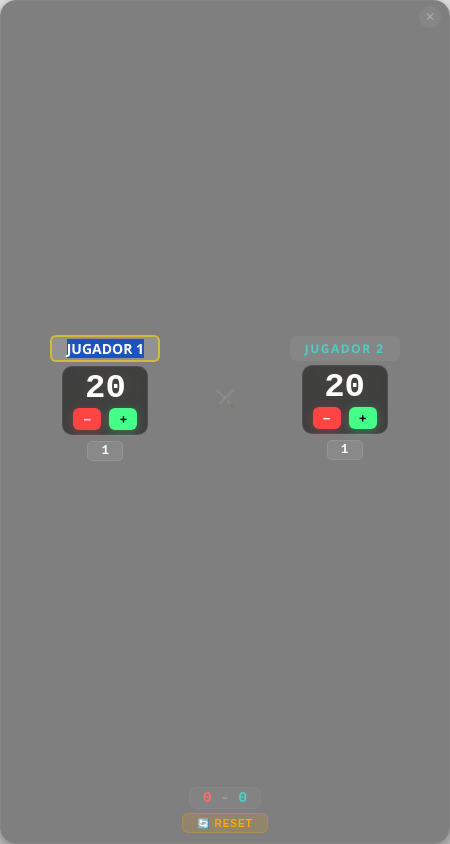
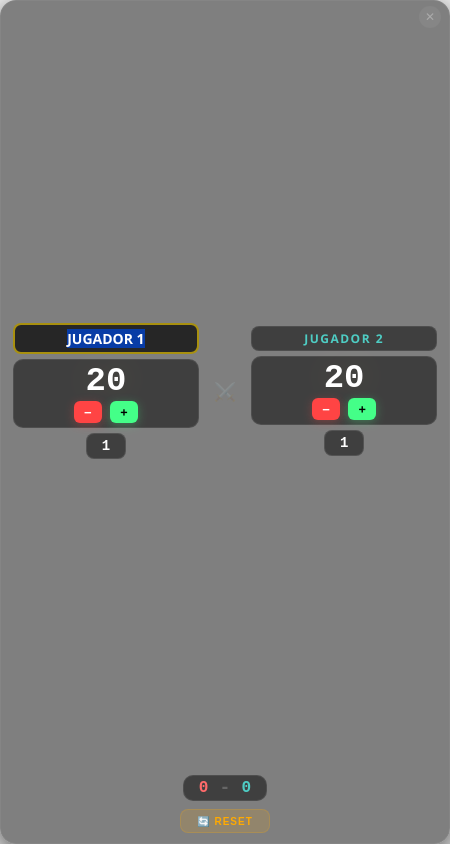
Before and after one commit to tipazosmyl-sys/contador-magic-overlay, an Electron app: page src/index.html in a window 450 px wide. Both pictures are taken after a click on the element "JUGADOR 1". Drawn offline with Linux system fonts and the light colour scheme.

Commit message:
Ajustes de diseño

```diff
--- a/src/index.html
+++ b/src/index.html
@@ -5,7 +5,7 @@
     <meta name="viewport" content="width=device-width, initial-scale=1.0">
     <title>Magic Overlay Counter</title>
     <style>
-        /* ===== ESTILOS ===== */
+        /* ===== ESTILOS UNIFORMES ===== */
         * {
             margin: 0;
             padding: 0;
@@ -24,7 +24,7 @@
         }
 
         .overlay-container {
-            background: rgba(0, 0, 0, 0.50);  /* ← 50% TRANSPARENTE */
+            background: rgba(0, 0, 0, 0.50);
             backdrop-filter: blur(8px);
             border-radius: 16px;
             padding: 12px 20px 12px 20px;
@@ -36,7 +36,7 @@
             flex-direction: column;
             align-items: center;
             justify-content: center;
-            min-height: 210px;
+            min-height: 230px;
             border: 1px solid rgba(255, 255, 255, 0.05);
             -webkit-app-region: drag;
         }
@@ -67,7 +67,7 @@
 
         .container {
             display: flex;
-            gap: 30px;
+            gap: 20px;
             align-items: center;
             justify-content: center;
             width: 100%;
@@ -79,29 +79,32 @@
             display: flex;
             flex-direction: column;
             align-items: center;
-            gap: 4px;
+            gap: 5px;
             min-width: 110px;
             flex: 1;
         }
 
+        /* ===== TODOS LOS CUADROS CON EL MISMO FONDO ===== */
         .player-label {
             color: #fff;
             font-size: 14px;
             font-weight: bold;
             letter-spacing: 1.5px;
-            padding: 3px 14px;
-            border-radius: 6px;
-            background: rgba(255, 255, 255, 0.06);
+            padding: 4px 16px;
+            border-radius: 8px;
+            background: rgba(0, 0, 0, 0.5);  /* ← MISMO FONDO */
+            border: 1px solid rgba(255, 255, 255, 0.08);
             cursor: pointer;
             transition: all 0.2s ease;
             -webkit-app-region: no-drag;
-            border: 1px solid transparent;
+            width: 100%;
+            text-align: center;
         }
 
         .player-label:hover {
-            background: rgba(255, 255, 255, 0.12);
-            border-color: rgba(255, 255, 255, 0.1);
-            transform: scale(1.05);
+            background: rgba(0, 0, 0, 0.7);
+            border-color: rgba(255, 255, 255, 0.15);
+            transform: scale(1.02);
         }
 
         .player-label:active {
@@ -117,16 +120,16 @@
         }
 
         .player-name-input {
-            background: rgba(255, 255, 255, 0.1);
+            background: rgba(0, 0, 0, 0.5);
             border: 2px solid rgba(255, 215, 0, 0.3);
-            border-radius: 6px;
-            padding: 2px 10px;
+            border-radius: 8px;
+            padding: 4px 10px;
             color: white;
             font-size: 14px;
             font-weight: bold;
             text-align: center;
             font-family: 'Segoe UI', sans-serif;
-            width: 110px;
+            width: 100%;
             display: none;
             -webkit-app-region: no-drag;
         }
@@ -134,7 +137,7 @@
         .player-name-input:focus {
             outline: none;
             border-color: rgba(255, 215, 0, 0.6);
-            background: rgba(255, 255, 255, 0.15);
+            background: rgba(0, 0, 0, 0.7);
         }
 
         .player-name-input.active {
@@ -146,13 +149,14 @@
             flex-direction: column;
             align-items: center;
             justify-content: center;
-            background: rgba(0, 0, 0, 0.5);  /* ← SE MANTIENE */
+            background: rgba(0, 0, 0, 0.5);
             padding: 6px 16px 8px 16px;
             border-radius: 10px;
             border: 1px solid rgba(255, 255, 255, 0.08);
             min-width: 80px;
             min-height: 70px;
             gap: 3px;
+            width: 100%;
         }
 
         .life-value {
@@ -230,23 +234,23 @@
             box-shadow: 0 2px 15px rgba(68, 255, 136, 0.5);
         }
 
+        /* ===== INPUTS "1" CON EL MISMO FONDO ===== */
         .damage-input-container {
             display: flex;
             justify-content: center;
             align-items: center;
-            margin-top: 2px;
             width: 100%;
         }
 
         .damage-input {
-            background: rgba(255, 255, 255, 0.08);
+            background: rgba(0, 0, 0, 0.5);  /* ← MISMO FONDO */
             border: 1px solid rgba(255, 255, 255, 0.1);
-            border-radius: 5px;
-            padding: 2px 8px;
+            border-radius: 8px;
+            padding: 4px 8px;
             color: white;
-            font-size: 14px;
-            width: 42px;
-            height: 24px;
+            font-size: 16px;
+            width: 50px;
+            height: 30px;
             text-align: center;
             font-family: 'Courier New', monospace;
             font-weight: bold;
@@ -256,7 +260,7 @@
         .damage-input:focus {
             outline: none;
             border-color: rgba(255, 215, 0, 0.3);
-            background: rgba(255, 255, 255, 0.12);
+            background: rgba(0, 0, 0, 0.7);
         }
 
         .damage-input::-webkit-inner-spin-button {
@@ -267,13 +271,13 @@
             -moz-appearance: textfield;
         }
 
-        /* ===== MARCADOR EDITABLE ===== */
+        /* ===== MARCADOR CON EL MISMO FONDO ===== */
         .score-section {
             display: flex;
             align-items: center;
             justify-content: center;
-            gap: 8px;
-            margin: 2px 0;
+            gap: 10px;
+            margin: 4px 0;
             -webkit-app-region: no-drag;
             width: 100%;
         }
@@ -281,25 +285,25 @@
         .score-display {
             display: flex;
             align-items: center;
-            gap: 4px;
-            padding: 2px 14px;
-            background: rgba(255, 255, 255, 0.03);
-            border-radius: 8px;
-            border: 1px solid rgba(255, 255, 255, 0.04);
+            gap: 6px;
+            padding: 4px 20px;
+            background: rgba(0, 0, 0, 0.5);  /* ← MISMO FONDO */
+            border-radius: 10px;
+            border: 1px solid rgba(255, 255, 255, 0.08);
             cursor: pointer;
             transition: all 0.2s ease;
         }
 
         .score-display:hover {
-            background: rgba(255, 255, 255, 0.06);
-            border-color: rgba(255, 255, 255, 0.1);
+            background: rgba(0, 0, 0, 0.7);
+            border-color: rgba(255, 255, 255, 0.15);
         }
 
         .score-number {
-            font-size: 18px;
+            font-size: 20px;
             font-weight: bold;
             font-family: 'Courier New', monospace;
-            min-width: 18px;
+            min-width: 22px;
             text-align: center;
             transition: all 0.2s ease;
             cursor: pointer;
@@ -321,24 +325,24 @@
 
         .score-dash {
             color: rgba(255, 255, 255, 0.2);
-            font-size: 16px;
+            font-size: 18px;
             font-weight: bold;
             font-family: 'Courier New', monospace;
             padding: 0 2px;
         }
 
         .score-input {
-            background: rgba(255, 255, 255, 0.1);
+            background: rgba(0, 0, 0, 0.5);
             border: 2px solid rgba(255, 215, 0, 0.3);
-            border-radius: 4px;
+            border-radius: 6px;
             padding: 0 4px;
             color: white;
-            font-size: 18px;
+            font-size: 20px;
             font-weight: bold;
             text-align: center;
             font-family: 'Courier New', monospace;
-            width: 28px;
-            height: 26px;
+            width: 32px;
+            height: 30px;
             display: none;
             -webkit-app-region: no-drag;
         }
@@ -346,7 +350,7 @@
         .score-input:focus {
             outline: none;
             border-color: rgba(255, 215, 0, 0.6);
-            background: rgba(255, 255, 255, 0.15);
+            background: rgba(0, 0, 0, 0.7);
         }
 
         .score-input.active {
@@ -360,7 +364,7 @@
         .bottom-controls {
             display: flex;
             gap: 10px;
-            margin-top: 2px;
+            margin-top: 4px;
             -webkit-app-region: no-drag;
         }
 
@@ -368,14 +372,14 @@
             background: rgba(255, 170, 0, 0.15);
             color: #ffaa00;
             border: 1px solid rgba(255, 170, 0, 0.2);
-            padding: 3px 18px;
+            padding: 4px 22px;
             font-size: 12px;
-            border-radius: 6px;
+            border-radius: 8px;
             font-weight: 600;
             cursor: pointer;
             transition: all 0.2s ease;
             letter-spacing: 1px;
-            height: 24px;
+            height: 28px;
         }
 
         .btn-reset:hover {
@@ -429,18 +433,18 @@
         }
 
         @media (max-width: 450px) {
-            .container { gap: 15px; }
+            .container { gap: 12px; }
             .life-value { font-size: 34px; }
-            .player { min-width: 90px; }
-            .overlay-container { padding: 10px 14px; min-height: 200px; }
-            .life-container { min-width: 65px; min-height: 60px; padding: 4px 10px; }
+            .player { min-width: 80px; }
+            .overlay-container { padding: 10px 12px; min-height: 200px; }
+            .life-container { min-width: 60px; min-height: 60px; padding: 4px 10px; }
             .btn-life { width: 28px; height: 22px; font-size: 13px; }
-            .damage-input { width: 36px; height: 20px; font-size: 12px; }
-            .player-label { font-size: 12px; }
-            .btn-reset { font-size: 10px; padding: 2px 14px; height: 20px; }
-            .score-number { font-size: 15px; min-width: 14px; }
-            .score-display { padding: 1px 10px; }
-            .score-input { font-size: 15px; width: 22px; height: 22px; }
+            .damage-input { width: 40px; height: 26px; font-size: 14px; }
+            .player-label { font-size: 12px; padding: 3px 12px; }
+            .btn-reset { font-size: 10px; padding: 2px 16px; height: 24px; }
+            .score-number { font-size: 16px; min-width: 16px; }
+            .score-display { padding: 2px 12px; }
+            .score-input { font-size: 16px; width: 26px; height: 26px; }
         }
     </style>
 </head>
@@ -449,6 +453,7 @@
         <button class="close-btn" id="closeBtn" title="Cerrar">✕</button>
 
         <div class="container">
+            <!-- Jugador 1 -->
             <div class="player player1">
                 <div class="player-label" id="label1" onclick="editName(1)">JUGADOR 1</div>
                 <input type="text" class="player-name-input" id="nameInput1" maxlength="20"
@@ -467,6 +472,7 @@
 
             <div class="vs-divider">⚔️</div>
 
+            <!-- Jugador 2 -->
             <div class="player player2">
                 <div class="player-label" id="label2" onclick="editName(2)">JUGADOR 2</div>
                 <input type="text" class="player-name-input" id="nameInput2" maxlength="20"
@@ -484,6 +490,7 @@
             </div>
         </div>
 
+        <!-- Marcador -->
         <div class="score-section">
             <div class="score-display" id="scoreDisplay">
                 <span class="score-number p1" id="score1Label">0</span>
@@ -494,6 +501,7 @@
             </div>
         </div>
 
+        <!-- Reset -->
         <div class="bottom-controls">
             <button class="btn-reset" id="resetBtn">🔄 RESET</button>
         </div>
```
